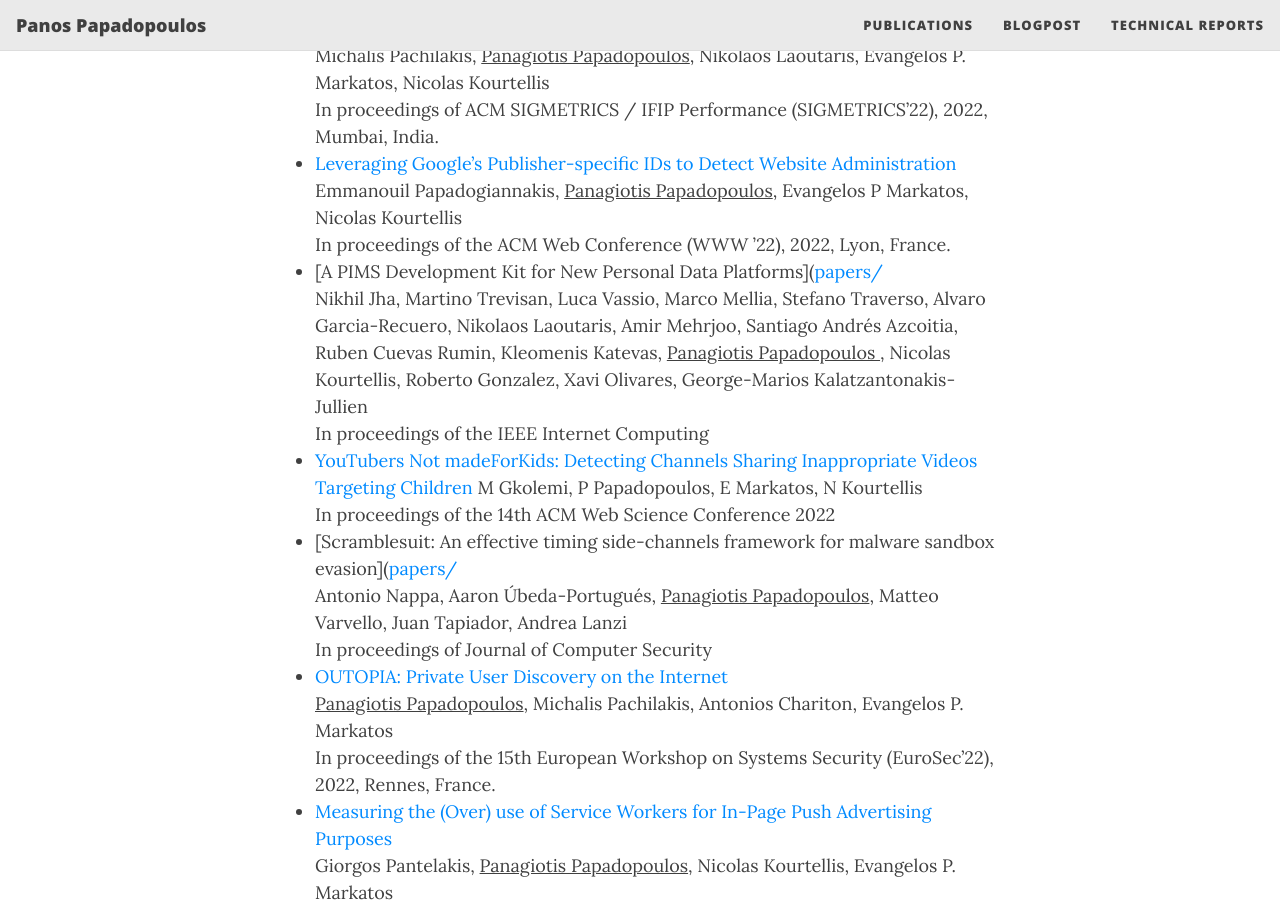
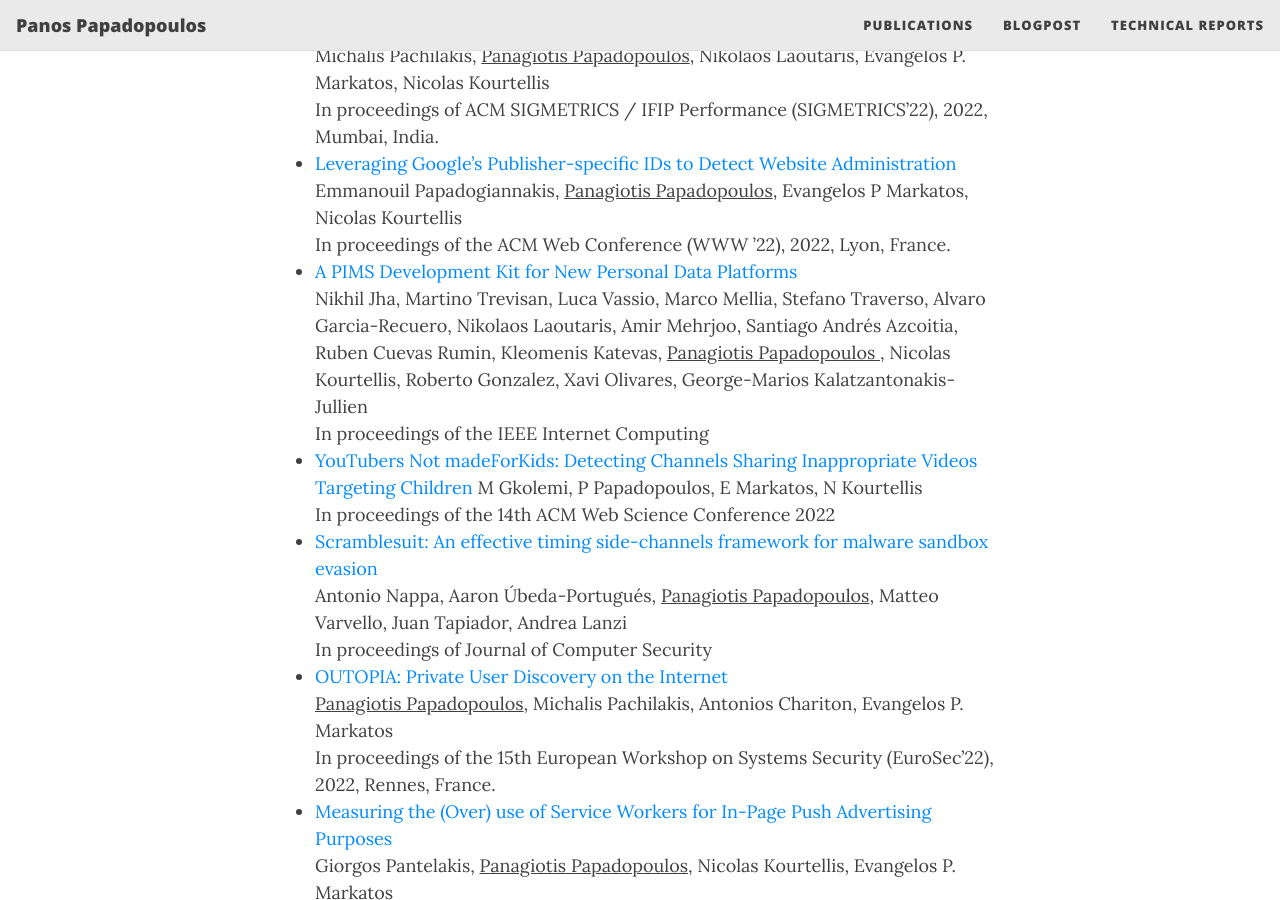
Before and after one commit to panpap/panpap.github.io, a Jekyll site: the page built from publications.md, in a window 1280 px wide and 900 px high, scrolled down 548 px. Built offline with Jekyll 4.4.1, drawn with Linux system fonts in a browser that asks for light colours; nearby versions of some CDN libraries; some of the changed lines change nothing that is shown.

Commit message:
Update publications.md

```diff
--- a/publications.md
+++ b/publications.md
@@ -10,10 +10,10 @@ subtitle: Security Researcher
 - [YourAdvalue: Measuring Advertising Price Dynamics without Bankrupting User Privacy](papers/1907.10331.pdf)<br> Michalis Pachilakis, <u>Panagiotis Papadopoulos</u>, Nikolaos Laoutaris, Evangelos P. Markatos, Nicolas Kourtellis<br> In proceedings of ACM SIGMETRICS / IFIP Performance (SIGMETRICS'22), 2022, Mumbai, India. <br>
 - [Leveraging Google's Publisher-specific IDs to Detect Website Administration](papers/2202.05074.pdf)<br> Emmanouil Papadogiannakis, <u>Panagiotis Papadopoulos</u>, Evangelos P Markatos, Nicolas Kourtellis<br> In proceedings of the ACM
 Web Conference (WWW ’22), 2022, Lyon, France.<br>
-- [A PIMS Development Kit for New Personal Data Platforms]([papers/](https://ieeexplore.ieee.org/document/9811280) <br> Nikhil Jha, Martino Trevisan, Luca Vassio, Marco Mellia, Stefano Traverso, Alvaro Garcia-Recuero, Nikolaos Laoutaris, Amir Mehrjoo, Santiago Andrés Azcoitia, Ruben Cuevas Rumin, Kleomenis Katevas, <u> Panagiotis Papadopoulos </u>, Nicolas Kourtellis, Roberto Gonzalez, Xavi Olivares, George-Marios Kalatzantonakis-Jullien <br> In proceedings of the IEEE Internet Computing
+- [A PIMS Development Kit for New Personal Data Platforms](https://ieeexplore.ieee.org/document/9811280) <br> Nikhil Jha, Martino Trevisan, Luca Vassio, Marco Mellia, Stefano Traverso, Alvaro Garcia-Recuero, Nikolaos Laoutaris, Amir Mehrjoo, Santiago Andrés Azcoitia, Ruben Cuevas Rumin, Kleomenis Katevas, <u> Panagiotis Papadopoulos </u>, Nicolas Kourtellis, Roberto Gonzalez, Xavi Olivares, George-Marios Kalatzantonakis-Jullien <br> In proceedings of the IEEE Internet Computing
 - [YouTubers Not madeForKids: Detecting Channels Sharing Inappropriate Videos Targeting Children](papers/3501247.3531556.pdf)
 M Gkolemi, P Papadopoulos, E Markatos, N Kourtellis <br> In proceedings of the 14th ACM Web Science Conference 2022 <br>
-- [Scramblesuit: An effective timing side-channels framework for malware sandbox evasion]([papers/](https://content.iospress.com/articles/journal-of-computer-security/jcs220005)<br> Antonio Nappa, Aaron Úbeda-Portugués, <u> Panagiotis Papadopoulos</u>, Matteo Varvello, Juan Tapiador, Andrea Lanzi <br> In proceedings of Journal of Computer Security <br>
+- [Scramblesuit: An effective timing side-channels framework for malware sandbox evasion](https://content.iospress.com/articles/journal-of-computer-security/jcs220005)<br> Antonio Nappa, Aaron Úbeda-Portugués, <u> Panagiotis Papadopoulos</u>, Matteo Varvello, Juan Tapiador, Andrea Lanzi <br> In proceedings of Journal of Computer Security <br>
 - [OUTOPIA: Private User Discovery on the Internet](papers/OUTOPIA.pdf)<br><u>Panagiotis Papadopoulos</u>, Michalis Pachilakis, Antonios Chariton, Evangelos P. Markatos<br> In proceedings of the 15th European Workshop on Systems Security (EuroSec'22), 2022, Rennes, France. <br>
 - [Measuring the (Over) use of Service Workers for In-Page Push Advertising Purposes](papers/2110.11241.pdf)<br>  Giorgos Pantelakis, <u>Panagiotis Papadopoulos</u>, Nicolas Kourtellis, Evangelos P. Markatos<br> In proceedings of International Conference on Passive and Active Network Measurement (PAM'22), 2022, Amsterdam, The Netherlands.
 
```
